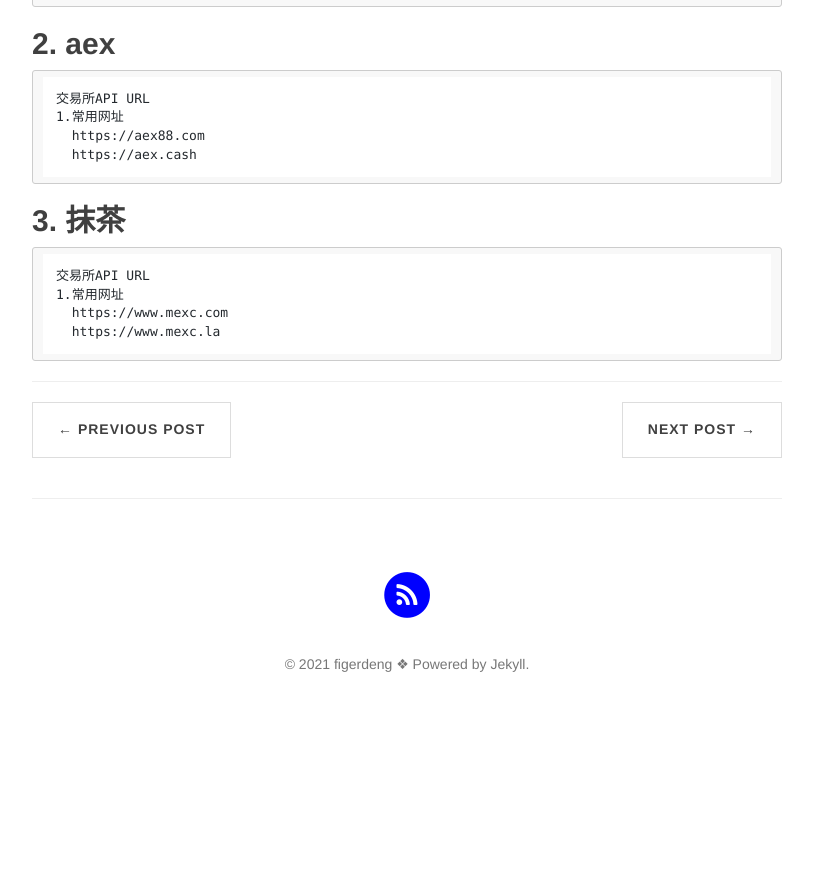
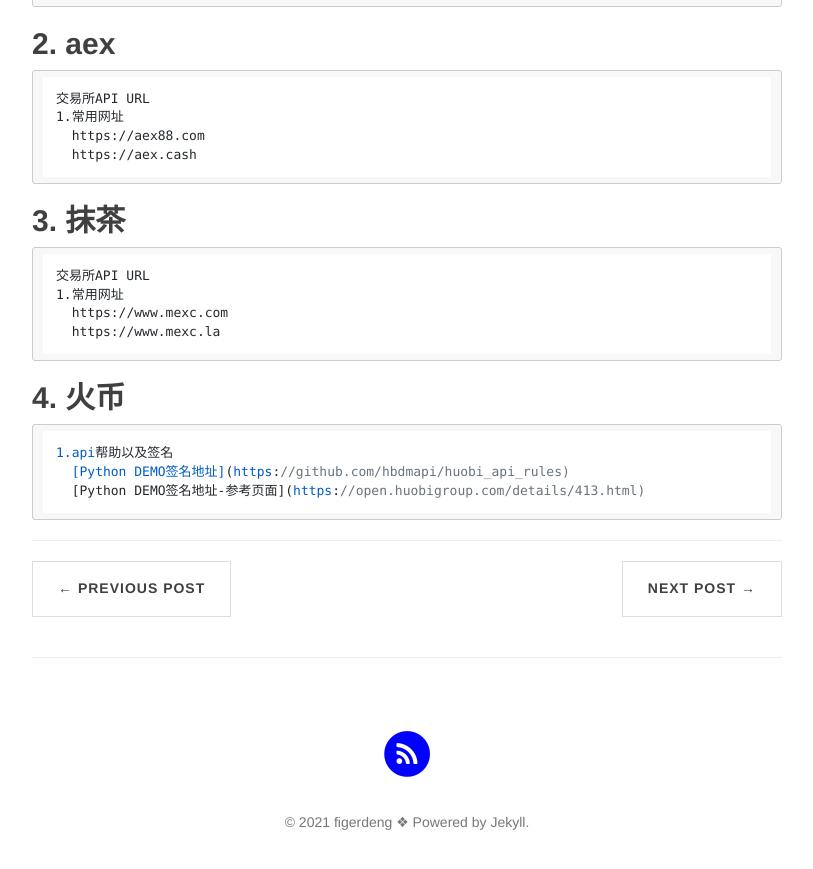
Before and after one commit to figerdeng/siweiwo, a Jekyll site: the page built from _posts/2021-07-10-raspi-coin-exchange-api.md, in a window 1280 px wide and 900 px high, scrolled down 944 px. Shown: the top 869 px of the window, without its empty margins (233-1046 px from the left). Built offline with Jekyll 4.4.1, drawn with Linux system fonts in a browser that asks for light colours; nearby versions of some CDN libraries; comment, search, counter and statistics services are not loaded; before the commit the page ends 1685 px from its top, so only the background shows below that.

Commit message:
提交币api文档

```diff
--- a/_posts/2021-07-10-raspi-coin-exchange-api.md
+++ b/_posts/2021-07-10-raspi-coin-exchange-api.md
@@ -42,6 +42,10 @@
       https://www.mexc.com
       https://www.mexc.la
 
+## **4. 火币**
+    1.api帮助以及签名
+      [Python DEMO签名地址](https://github.com/hbdmapi/huobi_api_rules)
+      [Python DEMO签名地址-参考页面](https://open.huobigroup.com/details/413.html)
 
 [url1]: https://www.binancezh.sh/api/v3/klines?symbol=1INCHUSDT&startTime=1625500800000&endTime=1625846399000&limit=1000&interval=1d
 [url2]: https://api3.binance.com/api/v3/klines?symbol=1INCHUSDT&startTime=1625500800000&endTime=1625846399000&limit=1000&interval=1d
```
